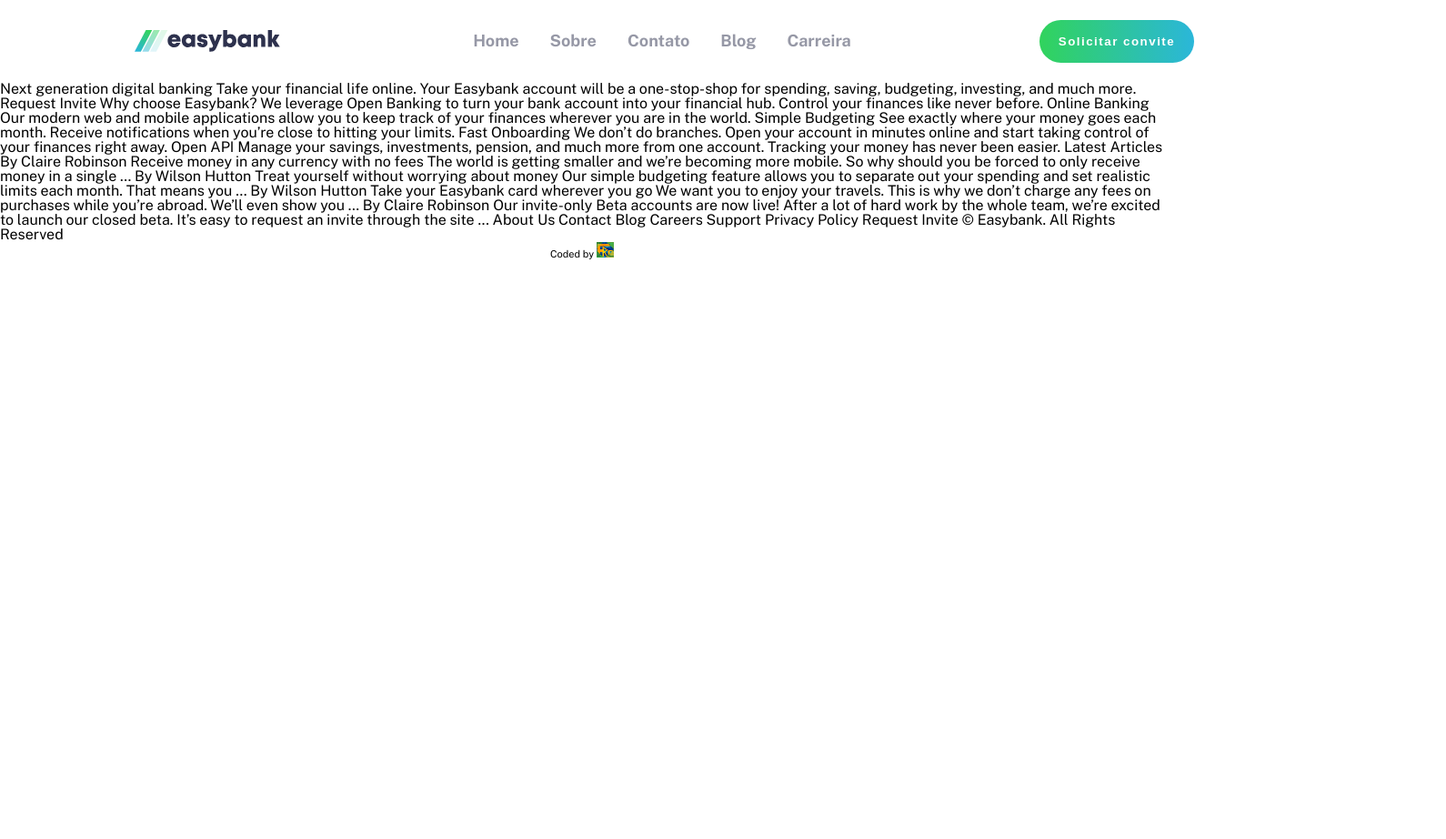
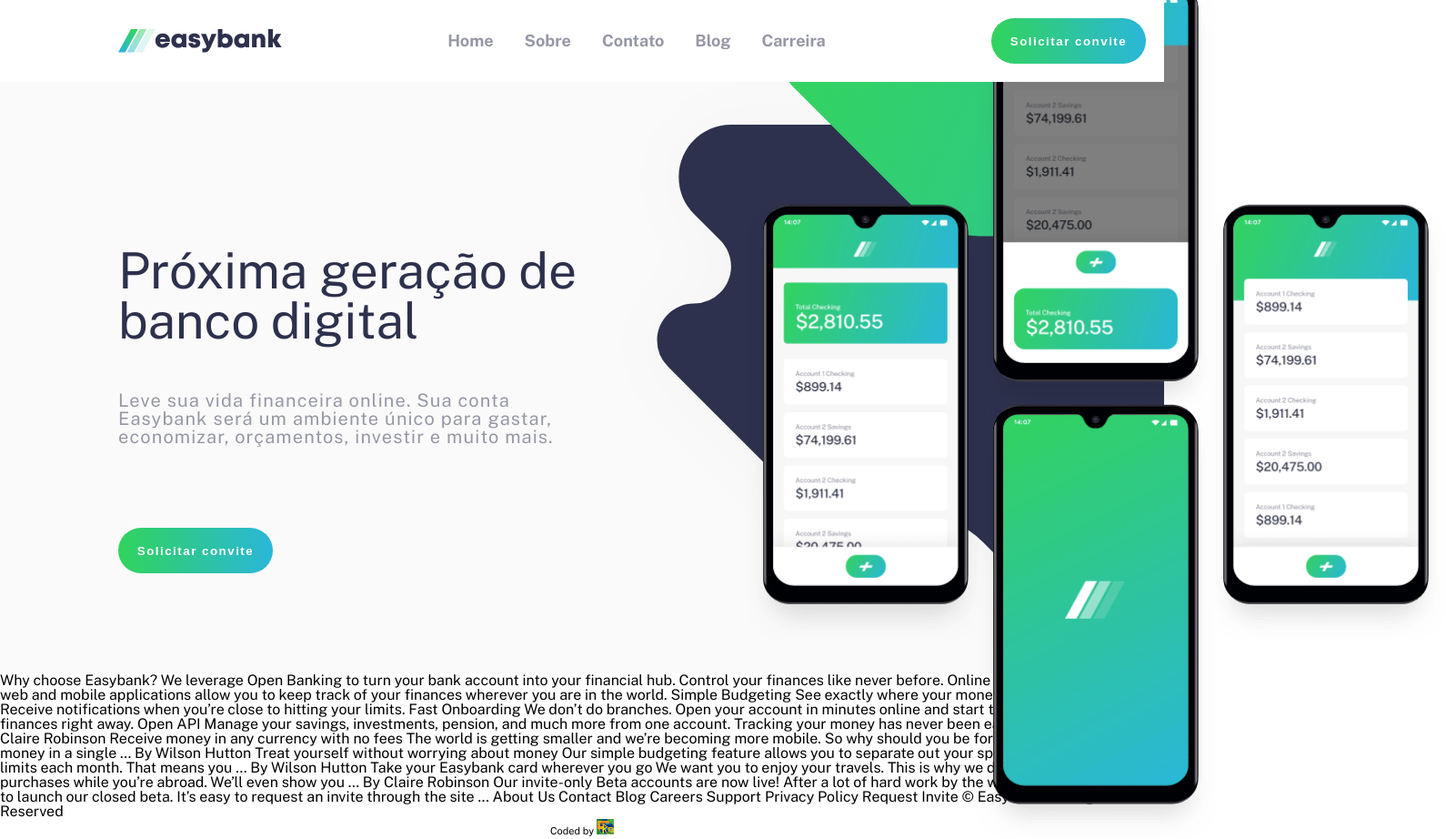
Before and after one commit to fernando-r-costa/Easybank-landing-page, a plain HTML site: page index.html in a window 1280 px wide. Shown: the whole page at 91% size, 1590 px wide, since content can reach past the window. Before the commit the page ends 800 px from the top, so only its background shows below. Drawn offline with nearby package versions, Linux system fonts and the light colour scheme.

Commit message:
Seção-introdução

```diff
--- a/index.html
+++ b/index.html
@@ -33,14 +33,15 @@
     <button class="botao-convite">Solicitar convite</button>
   </header>
 
+  <section class="introducao">
+    <h1>Próxima geração de banco digital</h1>
+    <p>Leve sua vida financeira online. Sua conta Easybank será um ambiente único para gastar, economizar, orçamentos, investir e muito mais.</p>
+    <button class="botao-convite-intro">Solicitar convite</button>
+    <img class="imagem-introducao" src="./images/image-mockups.png" alt="4 smartphones">
+  </section>
+
   <section>
 
-    Next generation digital banking
-
-    Take your financial life online. Your Easybank account will be a one-stop-shop
-    for spending, saving, budgeting, investing, and much more.
-
-    Request Invite
 
 
 
--- a/style/style.css
+++ b/style/style.css
@@ -20,19 +20,20 @@ body {
 
 header {
     display: grid;
-    grid-template-columns: 200px 800px 200px;
+    grid-template-columns: 450px 500px 450px;
     grid-template-rows: 90px;
     grid-column-gap: 0px;
     grid-row-gap: 0px;
-    margin: 0 10vw;
     align-items: center;
     background-color: var(--white);
+    position: relative;
+    z-index: 999;
 }
 
 .logo {
     grid-area: 1 / 1 / 2 / 2;
-    margin: auto;
-    width: 80%;
+    margin: auto 130px;
+    width: 40%;
 }
 
 .nav-bar {
@@ -59,7 +60,9 @@ header {
 
 .botao-convite {
     grid-area: 1 / 3 / 2 / 4;
-    margin: 0 15px;
+    margin: auto;
+    width: 170px;
+    height: 50px;
     padding: 16px;
     border-radius: 25px;
     color: var(--white);
@@ -73,3 +76,56 @@ header {
     opacity: 60%;
     cursor: pointer;
 }
+
+.introducao {
+    display: grid;
+    grid-template-columns: 700px 700px;
+    grid-template-rows: 300px 150px 200px;
+    grid-column-gap: 0px;
+    grid-row-gap: 0px;
+    background-color: var(--very-light-gray);
+    background-image: url(../images/bg-intro-desktop.svg);
+    background-repeat: no-repeat;
+    background-position-x: 650px;
+    background-position-y: -260px;
+}
+
+.introducao h1 {
+    grid-area: 1 / 1 / 2 / 2;
+    font-size: 55px;
+    margin: 180px 0 0 130px;
+    color: var(--dark-blue);
+}
+
+.introducao p {
+    grid-area: 2 / 1 / 3 / 2;
+    font-size: 20px;
+    text-align: left;
+    margin: 40px 40px 0 130px;
+    color: var(--grayish-blue);
+    letter-spacing: 1.1px;
+
+
+}
+
+.botao-convite-intro {
+    grid-area: 3 / 1 / 4 / 2;
+    margin: 40px 0 0 130px;
+    width: 170px;
+    height: 50px;
+    padding: 16px;
+    border-radius: 25px;
+    color: var(--white);
+    background-image: linear-gradient(to right, var(--lime-green), var(--bright-cyan));
+    border: none;
+    letter-spacing: 1.5px;
+    font-weight: 600;
+}
+
+.imagem-introducao {
+    grid-area: 1 / 2 / 4 / 3;
+    position: relative;
+    top: -110px;
+    left: 120px;
+    width: 110%;
+}
```
Also changed, not shown: 1 other file.
